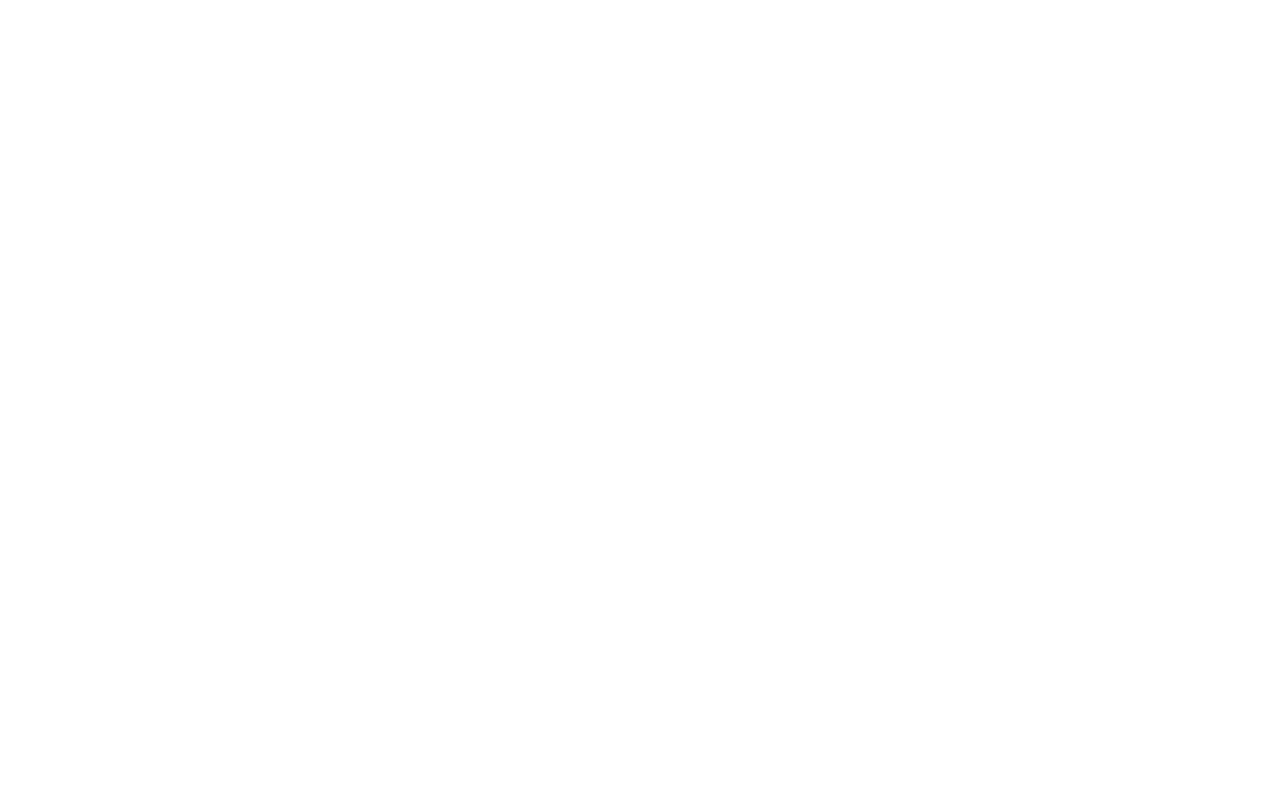
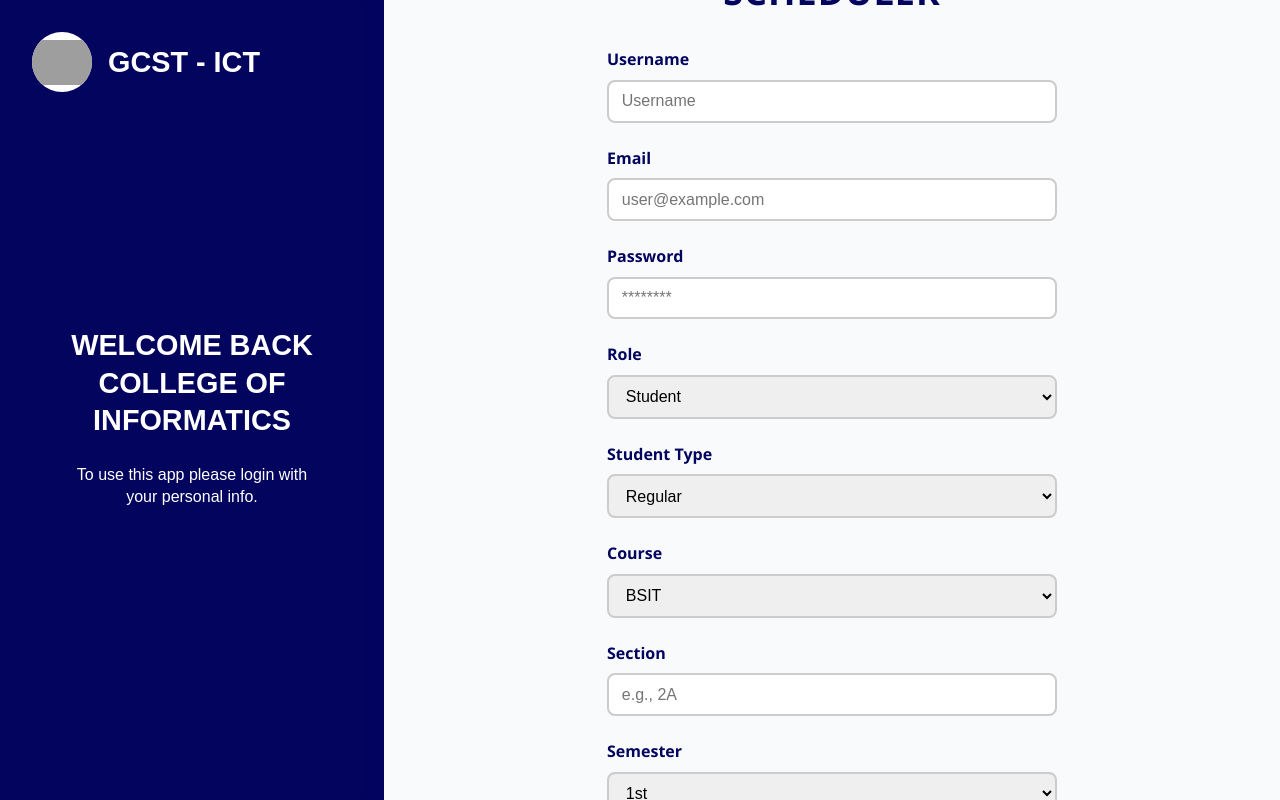
Before and after one commit to johnrich28-svg/School-Scheduler, a React (Vite) app in the folder client/: page /register in a window 1280 px wide. Before the commit this address had no page. Built offline with nearby package versions, Linux system fonts and the light colour scheme; grey boxes are pictures that could not be loaded.

Commit message:
added register ui

```diff
--- a/client/src/App.jsx
+++ b/client/src/App.jsx
@@ -5,6 +5,7 @@ import {
   Navigate,
 } from "react-router-dom";
 import Login from "./pages/Login";
+import Register from "./pages/Register";
 
 function App() {
   return (
@@ -15,6 +16,7 @@ function App() {
 
         {/* Login page */}
         <Route path="/login" element={<Login />} />
+        <Route path="register" element={<Register />} />
       </Routes>
     </Router>
   );
--- a/client/src/pages/Login.jsx
+++ b/client/src/pages/Login.jsx
@@ -167,7 +167,7 @@ const Login = () => {
 
           <div className="signup-redirect">
             <p>Not registered?</p>
-            <a href="#">Create an account</a>
+            <a href="register">Create an account</a>
           </div>
         </form>
       </section>
--- /dev/null
+++ b/client/src/pages/Register.jsx
@@ -0,0 +1,190 @@
+import "../styles/register.css";
+
+import { useState } from "react";
+
+const Register = () => {
+  const [role, setRole] = useState("student");
+  const [email, setEmail] = useState("");
+  const [username, setUsername] = useState("");
+  const [password, setPassword] = useState("");
+  const [studentType, setStudentType] = useState("regular");
+  const [course, setCourse] = useState("BSIT");
+  const [section, setSection] = useState("");
+  const [semester, setSemester] = useState("1st");
+
+  const isStudent = role === "student";
+
+  const handleSubmit = (e) => {
+    e.preventDefault();
+    const data = {
+      role,
+      email,
+      username,
+      password,
+      ...(isStudent && {
+        studentType,
+        course,
+        section,
+        semester,
+      }),
+    };
+    console.log("Registering:", data);
+    // You can now send `data` to your backend
+  };
+
+  return (
+    <div className="login-container">
+      {/* LEFT PANEL */}
+      <section className="left-side">
+        <div className="branding">
+          <div className="logo-container">
+            <img
+              src="https://scontent.fmnl17-7.fna.fbcdn.net/v/t39.30808-6/313439300_6561901387158129_8127585076437435119_n.jpg"
+              alt="Logo"
+              className="logo"
+            />
+          </div>
+          <h1 className="school-name">GCST - ICT</h1>
+        </div>
+        <div className="welcome-info">
+          <h2 className="welcome-title">
+            WELCOME BACK
+            <br />
+            COLLEGE OF
+            <br />
+            INFORMATICS
+          </h2>
+          <p className="info-text">
+            To use this app please login with your personal info.
+          </p>
+        </div>
+      </section>
+
+      {/* RIGHT PANEL */}
+      <section className="right-side">
+        <form className="register-form" onSubmit={handleSubmit}>
+          <h2 className="form-title">GRANBY COLLEGES SCHEDULER</h2>
+
+          {/* Username */}
+          <div className="form-group">
+            <label htmlFor="username">Username</label>
+            <input
+              type="text"
+              id="username"
+              placeholder="Username"
+              value={username}
+              onChange={(e) => setUsername(e.target.value)}
+              required
+            />
+          </div>
+
+          {/* Email */}
+          <div className="form-group">
+            <label htmlFor="email">Email</label>
+            <input
+              type="email"
+              id="email"
+              placeholder="user@example.com"
+              value={email}
+              onChange={(e) => setEmail(e.target.value)}
+              required
+            />
+          </div>
+
+          {/* Password */}
+          <div className="form-group">
+            <label htmlFor="password">Password</label>
+            <input
+              type="password"
+              id="password"
+              placeholder="********"
+              value={password}
+              onChange={(e) => setPassword(e.target.value)}
+              required
+            />
+          </div>
+
+          {/* Role Selection */}
+          <div className="form-group">
+            <label htmlFor="role">Role</label>
+            <select
+              id="role"
+              value={role}
+              onChange={(e) => setRole(e.target.value)}
+              required
+            >
+              <option value="student">Student</option>
+              <option value="professor">Professor</option>
+              <option value="admin">Admin</option>
+            </select>
+          </div>
+
+          {/* Student-Specific Fields */}
+          {isStudent && (
+            <>
+              <div className="form-group">
+                <label htmlFor="studentType">Student Type</label>
+                <select
+                  id="studentType"
+                  value={studentType}
+                  onChange={(e) => setStudentType(e.target.value)}
+                  required
+                >
+                  <option value="regular">Regular</option>
+                  <option value="irregular">Irregular</option>
+                </select>
+              </div>
+
+              <div className="form-group">
+                <label htmlFor="course">Course</label>
+                <select
+                  id="course"
+                  value={course}
+                  onChange={(e) => setCourse(e.target.value)}
+                  required
+                >
+                  <option value="BSIT">BSIT</option>
+                  <option value="BSCS">BSCS</option>
+                </select>
+              </div>
+
+              <div className="form-group">
+                <label htmlFor="section">Section</label>
+                <input
+                  type="text"
+                  id="section"
+                  placeholder="e.g., 2A"
+                  value={section}
+                  onChange={(e) => setSection(e.target.value)}
+                  required
+                />
+              </div>
+
+              <div className="form-group">
+                <label htmlFor="semester">Semester</label>
+                <select
+                  id="semester"
+                  value={semester}
+                  onChange={(e) => setSemester(e.target.value)}
+                  required
+                >
+                  <option value="1st">1st</option>
+                  <option value="2nd">2nd</option>
+                </select>
+              </div>
+            </>
+          )}
+
+          {/* Submit */}
+          <div className="form-group">
+            <button type="submit" className="submit-btn">
+              Register
+            </button>
+          </div>
+        </form>
+      </section>
+    </div>
+  );
+};
+
+export default Register;
--- /dev/null
+++ b/client/src/styles/register.css
@@ -0,0 +1,109 @@
+/* RIGHT SIDE - 70% width, subtle off-white background */
+.right-side {
+  flex: 0 0 70%;
+  background-color: #f9fafb; /* subtle off-white */
+  display: flex;
+  justify-content: center;
+  align-items: center;
+  padding: 3rem 4rem;
+  box-sizing: border-box;
+  height: 100vh;
+  overflow-y: auto;
+  box-shadow: -5px 0 15px rgba(3, 4, 94, 0.1);
+}
+
+/* Register form styling */
+.register-form {
+  width: 100%;
+  max-width: 450px;
+  padding: 2.5rem 3rem;
+  border-radius: 12px;
+  font-family: "Segoe UI", Tahoma, Geneva, Verdana, sans-serif;
+  /* Removed white background and shadow */
+}
+
+/* Form title */
+.form-title {
+  margin-bottom: 2rem;
+  font-size: 2.25rem;
+  font-weight: 700;
+  color: #03045e;
+  text-align: center;
+  letter-spacing: 1px;
+}
+
+/* Form groups */
+.form-group {
+  display: flex;
+  flex-direction: column;
+  margin-bottom: 1.5rem;
+}
+
+/* Labels */
+.form-group label {
+  margin-bottom: 0.6rem;
+  font-weight: 600;
+  color: #03045e;
+  font-size: 1rem;
+}
+
+/* Inputs and Selects */
+.form-group input,
+.form-group select {
+  padding: 0.65rem 0.8rem;
+  font-size: 1rem;
+  border: 2px solid #ccc;
+  border-radius: 8px;
+  transition: border-color 0.3s ease;
+  font-weight: 500;
+}
+
+.form-group input:focus,
+.form-group select:focus {
+  border-color: #0077cc;
+  outline: none;
+  box-shadow: 0 0 5px #0077cc;
+}
+
+/* Submit button */
+.submit-btn {
+  width: 100%;
+  padding: 0.85rem 0;
+  background-color: #0077cc;
+  border: none;
+  border-radius: 8px;
+  color: white;
+  font-size: 1.1rem;
+  font-weight: 700;
+  cursor: pointer;
+  transition: background-color 0.3s ease;
+  letter-spacing: 0.8px;
+}
+
+.submit-btn:hover {
+  background-color: #005fa3;
+}
+
+/* Responsive tweak for smaller screens */
+@media (max-width: 768px) {
+  .login-container {
+    flex-direction: column;
+  }
+
+  .left-side,
+  .right-side {
+    flex: 1 0 auto;
+    width: 100%;
+    height: auto;
+  }
+
+  .right-side {
+    padding: 2rem 1.5rem;
+  }
+
+  .register-form {
+    max-width: 100%;
+    padding: 2rem 1.5rem;
+    border-radius: 0;
+  }
+}
```
